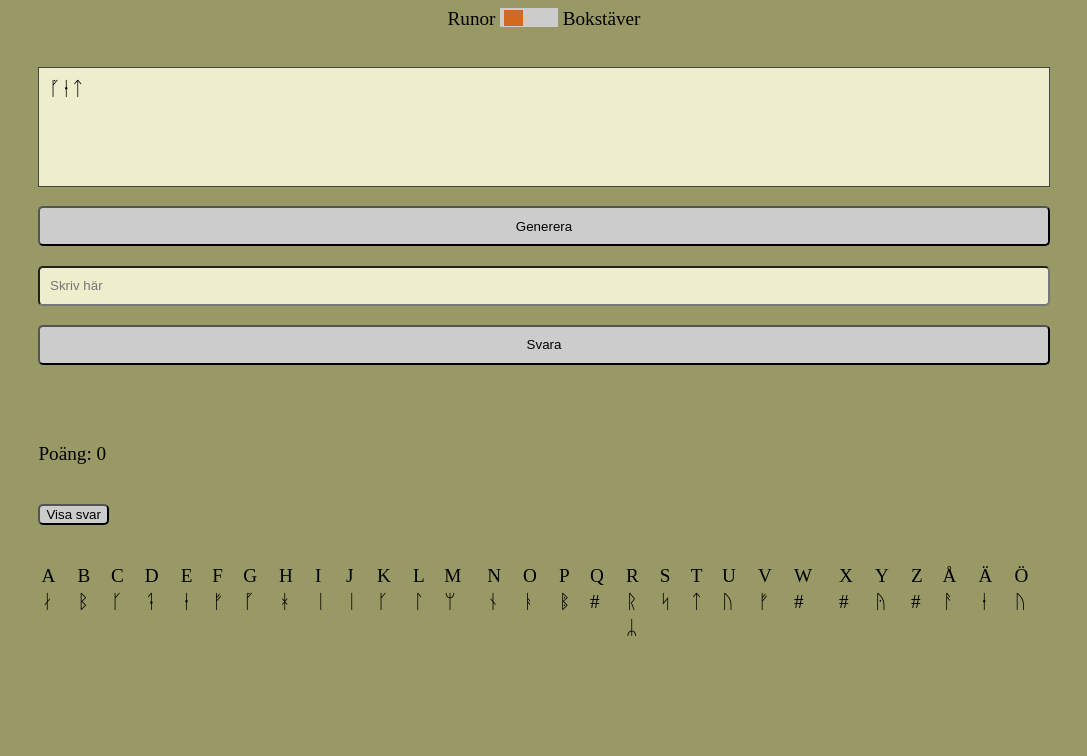
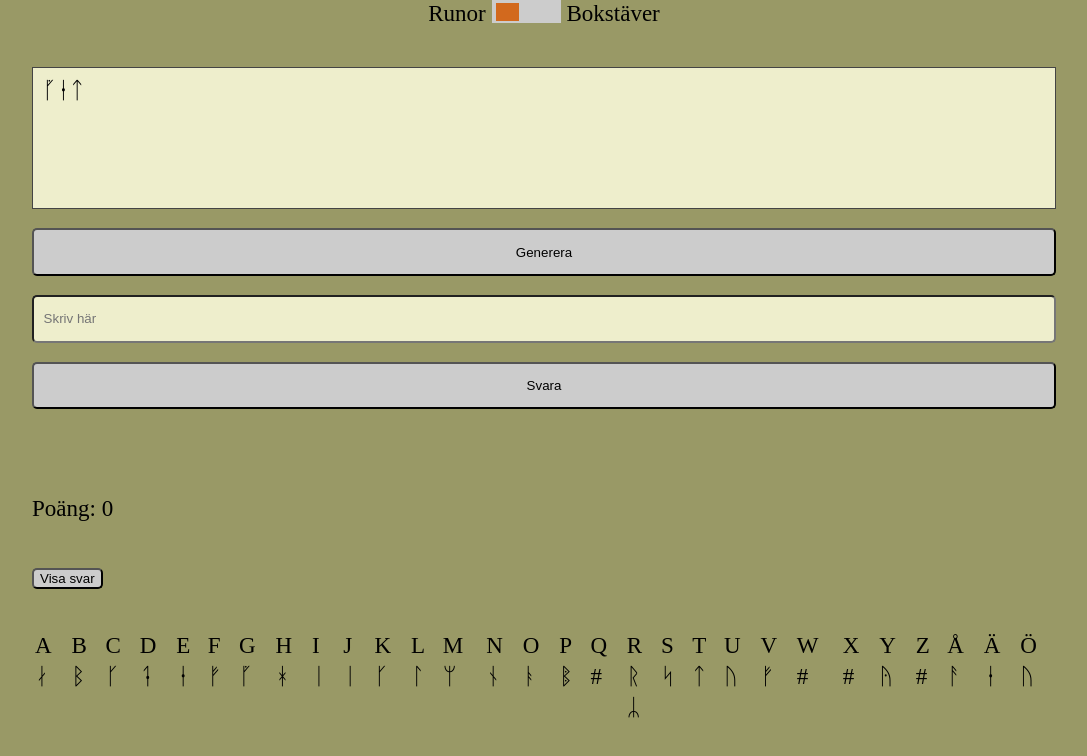
Before and after one commit to qwelyt/runerr, a plain HTML site: page index.html in a window 1280 px wide. Shown: the whole page, without its empty margins (96-1183 px from the left). Drawn offline with Linux system fonts and the light colour scheme.

Commit message:
Fix style

```diff
--- a/index.css
+++ b/index.css
@@ -1,6 +1,7 @@
-html{
+html, body{
     background-color:#996;
     height: 100%;
+    margin:0;
     font-size: 1.2rem;
 }
 
```
